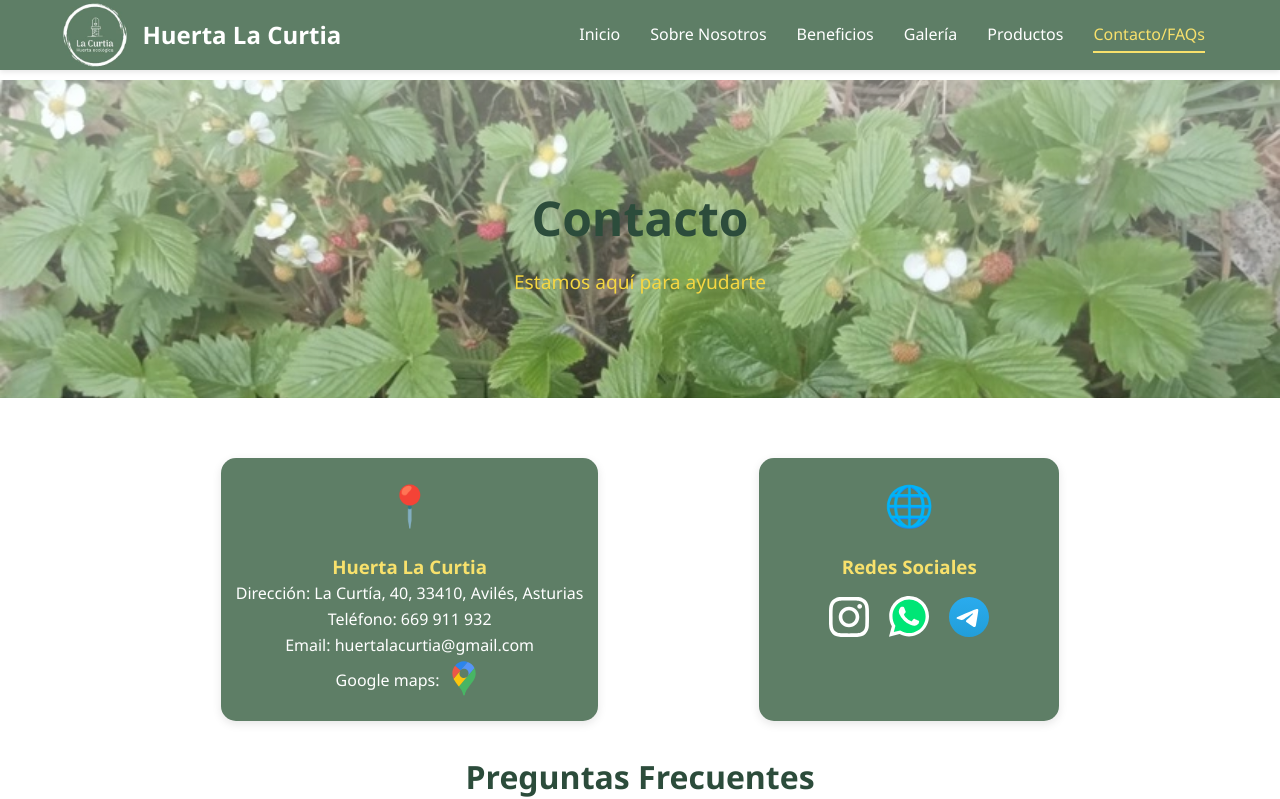
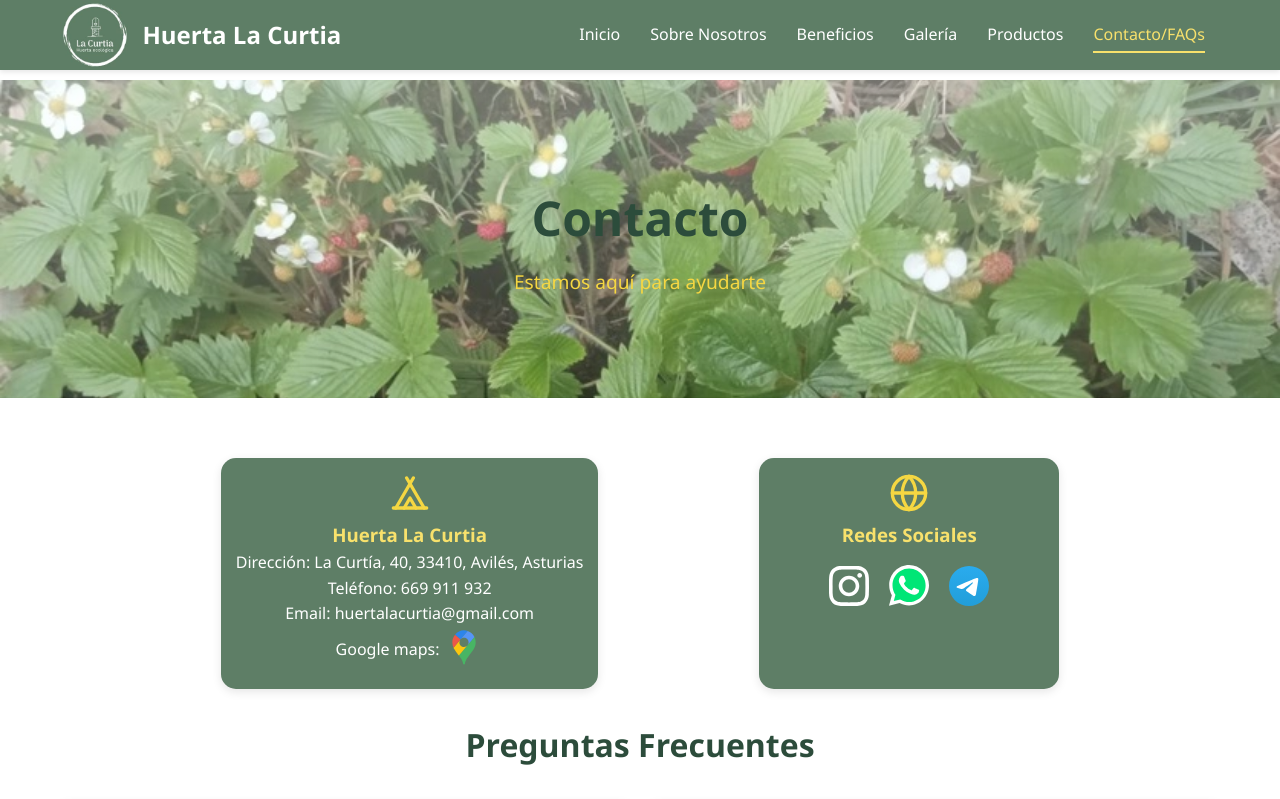
Before and after one commit to kilofafeure/HLC, an Angular app: page /contacto in a window 1280 px wide. Shown: the top 799 px of the page. Built offline with nearby package versions, Linux system fonts and the light colour scheme.

Commit message:
NgOptimizedImage, globe.svg, tent.svg

```diff
--- a/src/app/components/address/address.component.html
+++ b/src/app/components/address/address.component.html
@@ -4,6 +4,6 @@
 <p>Email: huertalacurtia&#64;gmail.com</p>
 <p>Google maps:
     <a href="https://www.google.es/maps/place/Huerta+La+Curtia/@43.5450763,-5.9591269,17z/data=!3m1!4b1!4m6!3m5!1s0xd369bf038585557:0xc9d455fb354bdd42!8m2!3d43.5450724!4d-5.956552!16s%2Fg%2F11v3t1882p?hl=es&entry=ttu&g_ep=EgoyMDI1MDUwNi4wIKXMDSoASAFQAw%3D%3D" target="_blank">
-        <img src = "../../../assets/icons/google-maps.svg" alt="GoogleMaps" width="40" height="40"/>
+        <img ngSrc = "../../../assets/icons/google-maps.svg" alt="GoogleMaps" width="40" height="40"/>
     </a>
 </p>
--- a/src/app/components/address/address.component.ts
+++ b/src/app/components/address/address.component.ts
@@ -1,9 +1,10 @@
 import { Component } from "@angular/core"
+import { NgOptimizedImage } from "@angular/common";
 
 @Component({
   selector: "app-address",
   standalone: true,
-  imports: [],
+  imports: [NgOptimizedImage],
   templateUrl: "./address.component.html",
   styleUrl: "./address.component.css",
 })
--- a/src/app/pages/contacto/contacto.component.css
+++ b/src/app/pages/contacto/contacto.component.css
@@ -14,11 +14,6 @@
     text-align: inherit;
     box-shadow: 0 3px 10px rgba(0, 0, 0, 0.1);
     min-width: 300px;
-  }
-
-  .info-icon {
-    font-size: 2.5rem;
-    margin-bottom: 15px;
   }
 
   .info-card h3 {
--- a/src/app/pages/contacto/contacto.component.html
+++ b/src/app/pages/contacto/contacto.component.html
@@ -9,11 +9,15 @@
     <div class="container">
       <div class="info-grid">
         <div class="info-card">
-          <div class="info-icon">📍</div>
+          <div>
+            <img ngSrc = "../../../assets/icons/lucide/tent.svg" alt="GoogleMaps" width="40" height="40"/>
+          </div>
           <app-address></app-address>
         </div>
         <div class="info-card">
-          <div class="info-icon">🌐</div>
+          <div>
+            <img ngSrc = "../../../assets/icons/lucide/globe.svg" alt="GoogleMaps" width="40" height="40"/>
+          </div>
           <h3>Redes Sociales</h3>
           <app-social-media-contact></app-social-media-contact>
         </div>
--- a/src/app/pages/contacto/contacto.component.ts
+++ b/src/app/pages/contacto/contacto.component.ts
@@ -1,11 +1,12 @@
 import { Component } from "@angular/core"
 import { SocialMediaContactComponent } from "../../components/social-media-contact/social-media-contact.component"
 import { AddressComponent } from "../../components/address/address.component"
+import { NgOptimizedImage } from "@angular/common";
 
 @Component({
   selector: "app-contacto",
   standalone: true,
-  imports: [SocialMediaContactComponent, AddressComponent],
+  imports: [SocialMediaContactComponent, AddressComponent, NgOptimizedImage],
   templateUrl: "./contacto.component.html",
   styleUrl: "./contacto.component.css",
 })
```
Also changed, not shown: src/assets/icons/lucide/globe.svg (added), src/assets/icons/lucide/tent.svg (added).
